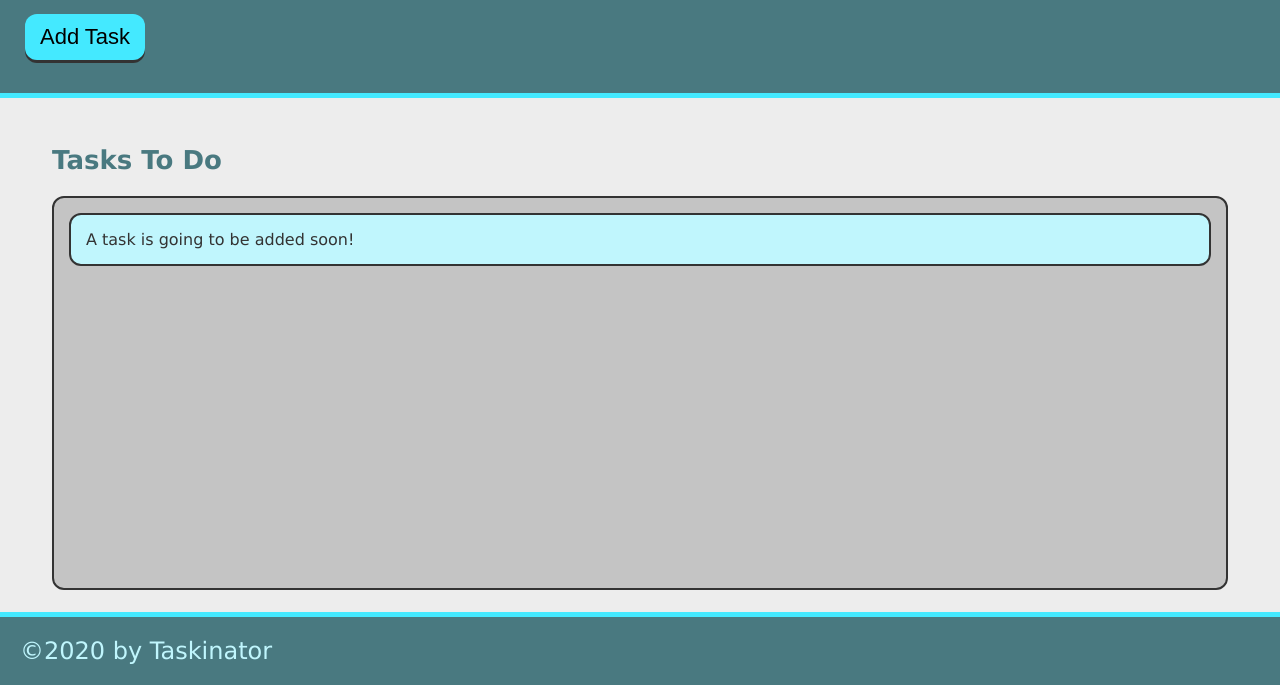
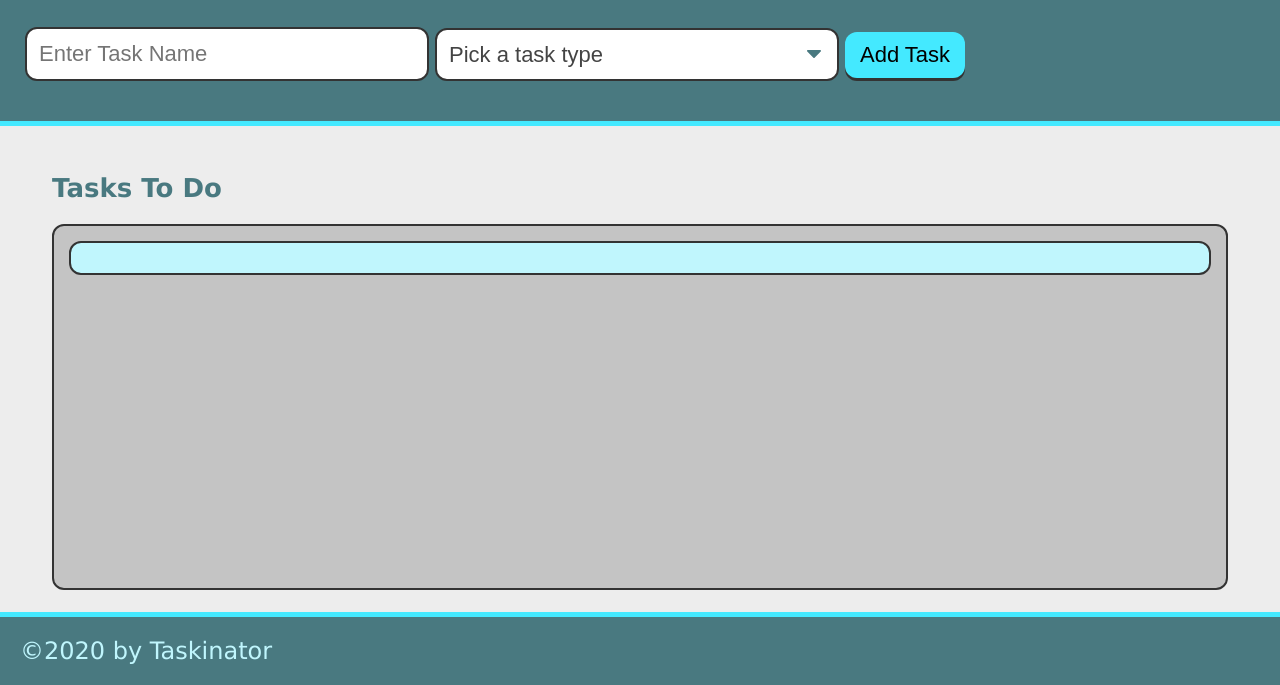
Before and after one commit to coleyrockin/taskinator, a plain HTML site: page index.html in a window 1280 px wide. Shown: the part 115-800 px from the top of the page. Drawn offline with Linux system fonts and the light colour scheme.

Commit message:
added header functions

```diff
--- a/index.html
+++ b/index.html
@@ -13,14 +13,29 @@
     <header>
         <h1 class="page-title">Taskinator</h1>
         <P>Click the button to add a new Task!</P>
-        <button class="btn" id="save-task" >Add Task</button>
+         <form id="task-form">
+            <div class="form-group">
+              <input type="text" name="task-name" class="text-input" placeholder="Enter Task Name" />
+            </div>
+            <div class="form-group">
+              <select name="task-type" class="select-dropdown">
+                <option value="" disabled selected>Pick a task type</option>
+                <option value="Print">Print</option>
+                <option value="Web">Web</option>
+                <option value="Mobile">Mobile</option>
+              </select>
+            </div>
+            <div class="form-group">
+              <button class="btn" id="save-task" type="submit">Add Task</button>
+            </div>
+          </form>
     </header>
 
     <main class="page-content">
         <section class="task-list-wrapper">
             <h2 class="list-title">Tasks To Do</h2>
             <ul class="task-list" id="tasks-to-do">
-                <li class="task-item">A task is going to be added soon!</li>
+                <li class="task-item"></li>
             </ul>
         </section>
     </main>
```
